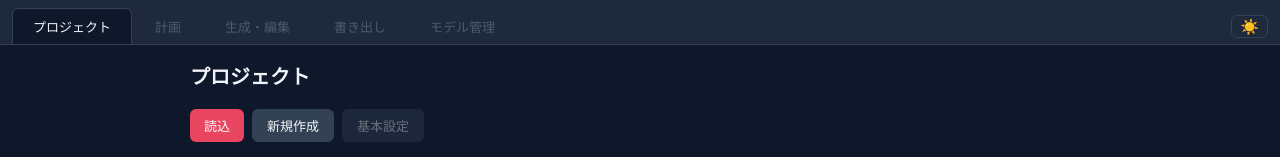
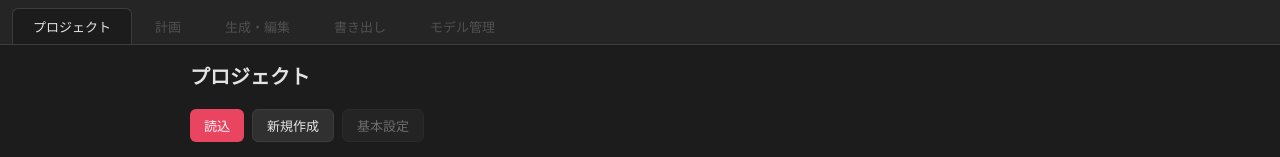
Before and after one commit to ysm446/music-video-generator, a React (Vite) app in the folder ui/: page / in a window 1280 px wide. Shown: the top 157 px of the page. Built offline with nearby package versions, Linux system fonts and the light colour scheme; no server answers.

Commit message:
色調変更

```diff
--- a/ui/src/App.tsx
+++ b/ui/src/App.tsx
@@ -17,24 +17,9 @@ const TABS = [
 
 type TabId = (typeof TABS)[number]['id']
 
-function useTheme() {
-  const [theme, setTheme] = useState<'dark' | 'light'>(() => {
-    return (localStorage.getItem('theme') as 'dark' | 'light') ?? 'dark'
-  })
-
-  useEffect(() => {
-    document.documentElement.setAttribute('data-theme', theme)
-    localStorage.setItem('theme', theme)
-  }, [theme])
-
-  const toggle = () => setTheme(t => t === 'dark' ? 'light' : 'dark')
-  return { theme, toggle }
-}
-
 function AppInner() {
   const [activeTab, setActiveTab] = useState<TabId>('project')
   const { projectName, switchProject } = useProject()
-  const { theme, toggle } = useTheme()
 
   // 起動時に最後に開いたプロジェクトを自動読込
   useEffect(() => {
@@ -63,29 +48,13 @@ function AppInner() {
             {tab.label}
           </button>
         ))}
-        <div style={{ marginLeft: 'auto', display: 'flex', alignItems: 'center', gap: 10 }}>
-          {projectName && (
+        {projectName && (
+          <div style={{ marginLeft: 'auto', display: 'flex', alignItems: 'center' }}>
             <span className="text-muted" style={{ fontSize: 12 }}>
               📁 {projectName}
             </span>
-          )}
-          <button
-            onClick={toggle}
-            title={theme === 'dark' ? 'ライトモードに切り替え' : 'ダークモードに切り替え'}
-            style={{
-              background: 'transparent',
-              border: '1px solid var(--color-border)',
-              borderRadius: 'var(--radius)',
-              padding: '3px 8px',
-              fontSize: 15,
-              cursor: 'pointer',
-              color: 'var(--color-text-muted)',
-              lineHeight: 1,
-            }}
-          >
-            {theme === 'dark' ? '☀️' : '🌙'}
-          </button>
-        </div>
+          </div>
+        )}
       </div>
 
       {/* タブコンテンツ */}
--- a/ui/src/styles/global.css
+++ b/ui/src/styles/global.css
@@ -1,38 +1,21 @@
-/* ========== CSS 変数（ダークモード・デフォルト） ========== */
+/* ========== CSS 変数（グレー系ダーク固定） ========== */
 :root {
-  --color-bg: #0f172a;
-  --color-surface: #1e293b;
-  --color-surface2: #334155;
+  --color-bg: #1c1c1c;
+  --color-surface: #252525;
+  --color-surface2: #303030;
   --color-primary: #e94560;
   --color-accent: #f59e0b;
-  --color-text: #f1f5f9;
-  --color-text-muted: #94a3b8;
-  --color-border: #334155;
-  --color-input-bg: #1e293b;
-  --color-success: #10b981;
-  --color-warning: #f59e0b;
-  --color-error: #ef4444;
-  --color-muted: #94a3b8;
+  --color-text: #e4e4e4;
+  --color-text-muted: #909090;
+  --color-border: #3d3d3d;
+  --color-input-bg: #1f1f1f;
+  --color-success: #4ade80;
+  --color-warning: #fbbf24;
+  --color-error: #f87171;
+  --color-muted: #909090;
   --radius: 6px;
   --radius-lg: 10px;
   --font-mono: 'Consolas', 'Monaco', monospace;
-}
-
-/* ========== ライトモード ========== */
-[data-theme="light"] {
-  --color-bg: #f1f5f9;
-  --color-surface: #ffffff;
-  --color-surface2: #e2e8f0;
-  --color-primary: #e94560;
-  --color-accent: #d97706;
-  --color-text: #0f172a;
-  --color-text-muted: #64748b;
-  --color-border: #cbd5e1;
-  --color-input-bg: #f8fafc;
-  --color-success: #059669;
-  --color-warning: #d97706;
-  --color-error: #dc2626;
-  --color-muted: #64748b;
 }
 
 /* ========== リセット ========== */
@@ -126,7 +109,7 @@ button:disabled {
   color: var(--color-text);
   border: 1px solid var(--color-border);
 }
-.btn-secondary:hover:not(:disabled) { background: var(--color-border); }
+.btn-secondary:hover:not(:disabled) { background: #3a3a3a; }
 
 .btn-accent {
   background: var(--color-accent);
@@ -183,15 +166,10 @@ button:disabled {
   font-weight: 600;
 }
 
-.status-empty    { background: #374151; color: #9ca3af; }
-.status-plot_done { background: #1e3a5f; color: #60a5fa; }
-.status-image_done { background: #1a3d2e; color: #4ade80; }
-.status-video_done { background: #3d1a3d; color: #c084fc; }
-
-[data-theme="light"] .status-empty    { background: #e5e7eb; color: #6b7280; }
-[data-theme="light"] .status-plot_done { background: #dbeafe; color: #1d4ed8; }
-[data-theme="light"] .status-image_done { background: #d1fae5; color: #065f46; }
-[data-theme="light"] .status-video_done { background: #ede9fe; color: #5b21b6; }
+.status-empty     { background: #2e2e2e; color: #707070; }
+.status-plot_done { background: #1e2d42; color: #60a5fa; }
+.status-image_done { background: #1a3028; color: #4ade80; }
+.status-video_done { background: #2d1f42; color: #c084fc; }
 
 /* ========== アプリレイアウト ========== */
 .app-layout {
@@ -227,7 +205,7 @@ button:disabled {
   border-color: var(--color-border);
 }
 
-.tab-bar-btn:hover:not(.active) {
+.tab-bar-btn:hover:not(.active):not(:disabled) {
   color: var(--color-text);
   background: var(--color-input-bg);
 }
@@ -269,6 +247,7 @@ button:disabled {
 .w-full { width: 100%; }
 
 .mt-2 { margin-top: 8px; }
+.mt-3 { margin-top: 12px; }
 .mt-4 { margin-top: 16px; }
 .mb-2 { margin-bottom: 8px; }
 .mb-4 { margin-bottom: 16px; }
@@ -289,13 +268,9 @@ button:disabled {
   font-size: 13px;
   margin-bottom: 8px;
 }
-.alert-error { background: #3b1515; border: 1px solid var(--color-error); color: #fca5a5; }
-.alert-success { background: #0f2d1e; border: 1px solid var(--color-success); color: #6ee7b7; }
-.alert-info { background: #0d2240; border: 1px solid var(--color-surface2); color: #93c5fd; }
-
-[data-theme="light"] .alert-error { background: #fee2e2; color: #991b1b; }
-[data-theme="light"] .alert-success { background: #d1fae5; color: #065f46; }
-[data-theme="light"] .alert-info { background: #dbeafe; color: #1e40af; }
+.alert-error   { background: #2e1515; border: 1px solid #7f1d1d; color: #fca5a5; }
+.alert-success { background: #142314; border: 1px solid #166534; color: #86efac; }
+.alert-info    { background: #1a2333; border: 1px solid #1e3a5f; color: #93c5fd; }
 
 /* ========== スピナー ========== */
 @keyframes spin { to { transform: rotate(360deg); } }
```
